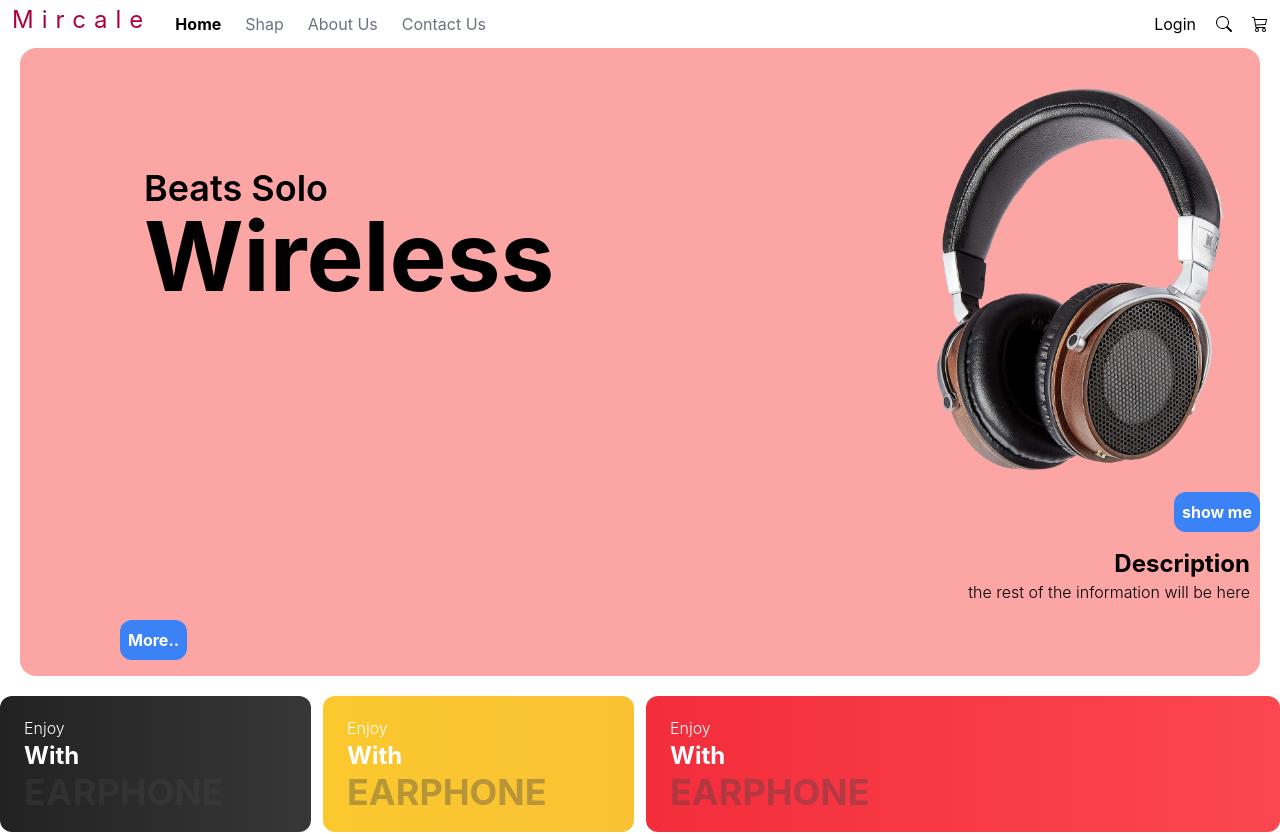
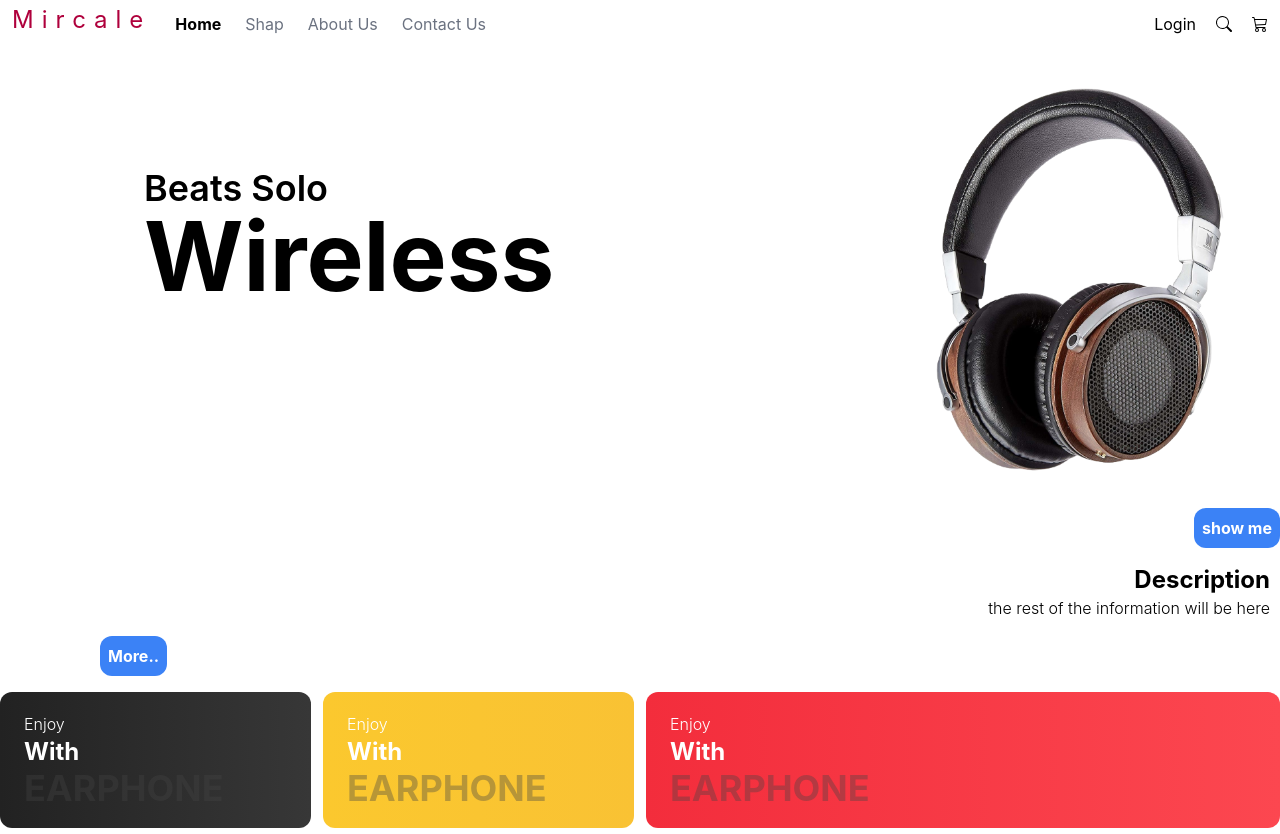
Before and after one commit to mahmoudali0001/miracle, a React (Create React App) app: page / in a window 1280 px wide. Shown: the top 834 px of the page. Built offline with nearby package versions, Linux system fonts and the light colour scheme.

Commit message:
Changing the bg to white

```diff
--- a/src/Compononts/ProductsCards/HeaderCard/HeaderCard.js
+++ b/src/Compononts/ProductsCards/HeaderCard/HeaderCard.js
@@ -5,8 +5,8 @@
 import TextCom from '../../TextCom/TextCom';
 
 const headerCard = (props) => (
-  <div className='rounded-2xl mb-5 mx-5 relative bg-red-300'>
-    <div className='flex'>
+  <div>
+    <div className='flex rounded-2xl mb-5 mx-5 relative bg-white'>
       <TextCom
         txt3Color='thridTxtClass text-black text-8xl'
         className1='text-4xl font-semibold'
```
